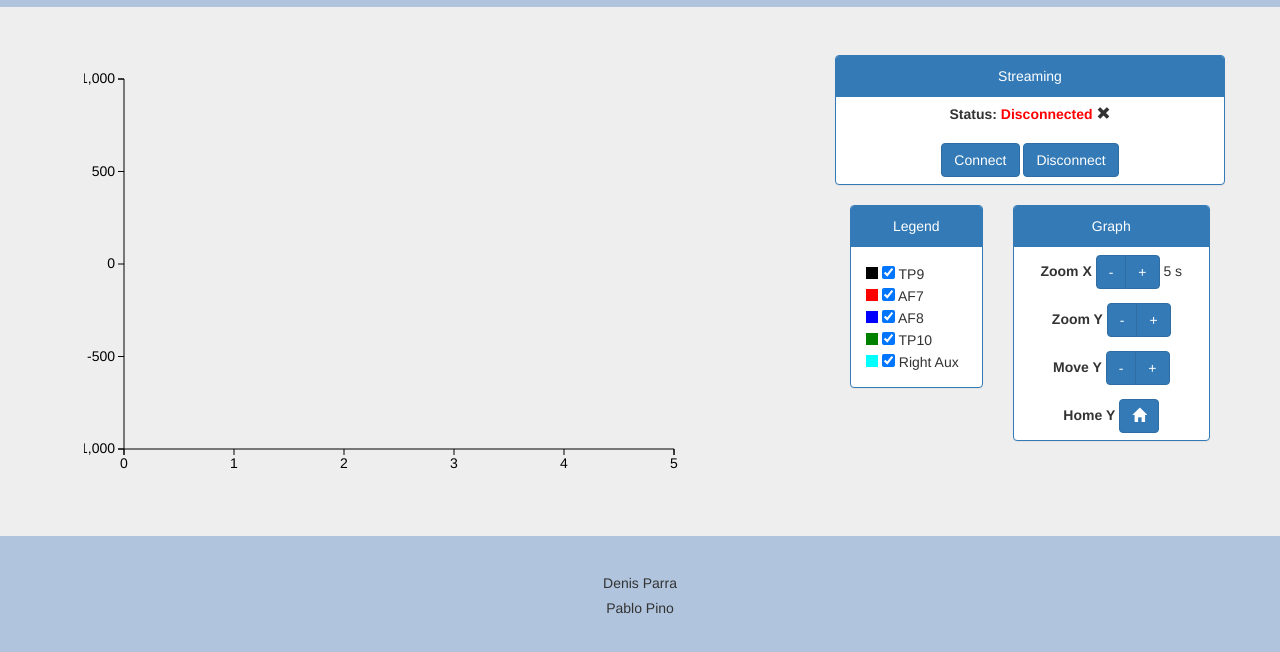
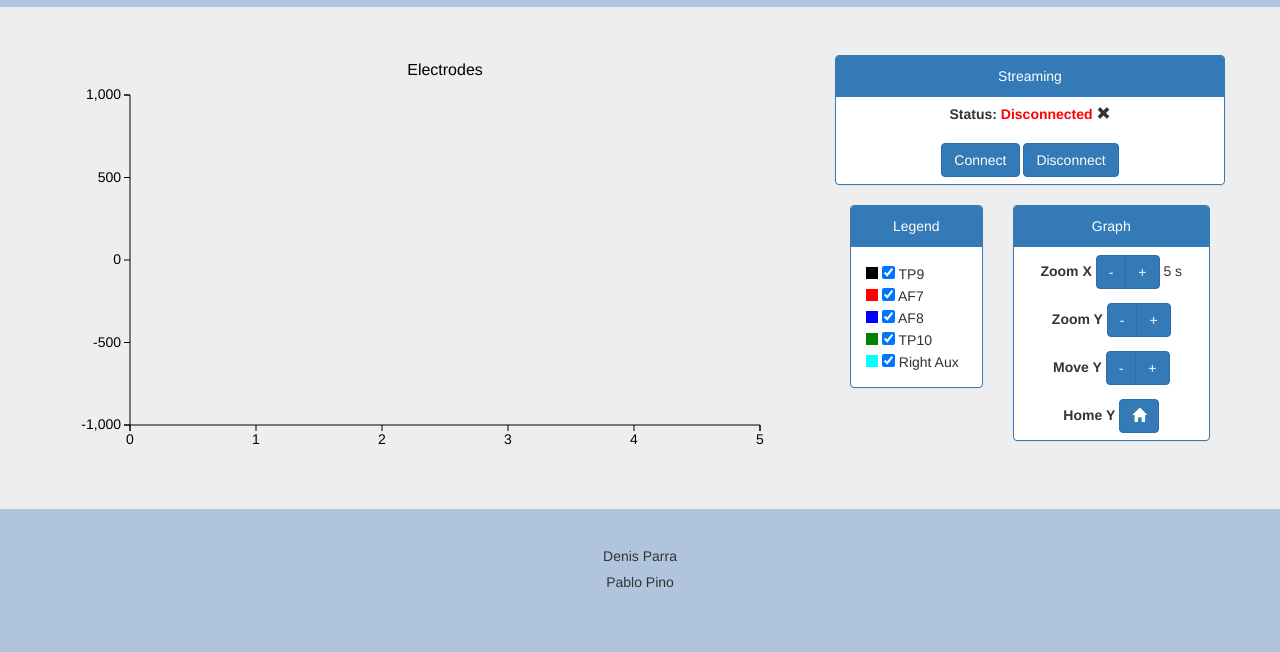
Before and after one commit to pdpino/muse-player, a plain HTML site: page index.html in a window 1280 px wide. Shown: the part 56-708 px from the top of the page. Drawn offline with nearby package versions, Linux system fonts and the light colour scheme; no server answers.

Commit message:
(webpage) add graph title, increase graph margins to see y axis

```diff
--- a/webpage/app.js
+++ b/webpage/app.js
@@ -12,14 +12,14 @@
  * @param {Number} yTicks ticks for y axis
  * @param {Number} n_secs Amount of seconds to plot in the x axis
  */
-function create_graph(yMin, yMax, xTicks, yTicks, n_secs){
+function create_graph(container, yMin, yMax, xTicks, yTicks, n_secs){
   // Margenes
-  var margin = {top: 10, right: 10, bottom: 20, left: 40},
-      width = 600 - margin.left - margin.right,
+  var margin = {top: 40, right: 10, bottom: 30, left: 60},
+      width = 700 - margin.left - margin.right,
       height = 400 - margin.top - margin.bottom;
 
   // Svg
-  var svg = d3.select("#chart_container").append("svg")
+  var svg = d3.select(container).append("svg")
       .attr("width", width + margin.left + margin.right)
       .attr("height", height + margin.top + margin.bottom)
     .append("g")
@@ -47,6 +47,16 @@ function create_graph(yMin, yMax, xTicks, yTicks, n_secs){
   svg.append("g")
       .attr("class", "y axis")
       .call(yAxis);
+
+
+  // Titulo
+  svg.append("text")
+      .attr("id", "chart_title")
+      .attr("x", (width / 2))
+      .attr("y", 0 - (margin.top / 2))
+      .attr("text-anchor", "middle")
+      // .style("text-decoration", "underline")
+      .text("Electrodes");
 
   return {svg: svg, xRange: xRange, yRange: yRange, xAxis: xAxis, yAxis: yAxis};
 }
@@ -246,11 +256,9 @@ function start_conn(url, conn, arr_data, recv_msg){
  */
 $(document).ready( function() {
   // TODO: buscar header y footer bootstrap
-  // FIXME: en eje y no se alcanza a ver numero
-
 
   // Not important:
-  // TODO: estandarizar nombres de funciones y variables: minusMayus, _
+  // TODO: estandarizar nombres de funciones y variables: minusMayus vs _; graph vs chart
 
 
   // Parametros iniciales
@@ -271,7 +279,7 @@ $(document).ready( function() {
 
 
   var colors = ["black", "red", "blue", "green", "cyan"];
-  var graph = create_graph(yMin, yMax, xTicks, yTicks, n_secs);
+  var graph = create_graph("#chart_container", yMin, yMax, xTicks, yTicks, n_secs);
   var lines = create_line_functions(graph.xRange, graph.yRange);
 
   // Paths y bools para cada canal
--- a/webpage/main.css
+++ b/webpage/main.css
@@ -80,6 +80,9 @@ rect {
   /*display: inline-block;*/
   /*font-family: Arial, Helvetica, sans-serif;*/
   /*border: 2px solid black;*/
-  padding: 1em;
+  /*padding: 1em;*/
   /*border-radius: 2px;*/
 }
+#chart_title{
+  font-size: 16px;
+}
```
